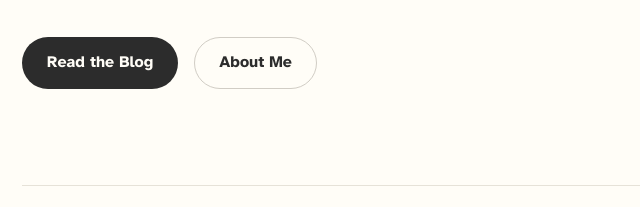
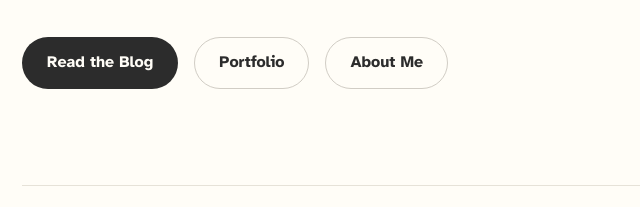
Before and after one commit to RazoBeckett/blog, an Astro site: page / in a window 1280 px wide. Shown: the part 372-579 px from the top of the page, 192-832 px from the left. Built offline with nearby package versions, Linux system fonts and the light colour scheme; Astro itself is replaced by a stand-in of ours.

Commit message:
feat(pages/index): add portfolio button to hero actions
Add a new "Portfolio" button linking to https://link.razobeckett.xyz/pfo?utm_source=blog in the hero actions section of the homepage.

```diff
--- a/src/pages/index.astro
+++ b/src/pages/index.astro
@@ -27,6 +27,7 @@ const recentPosts = (await getCollection('blog'))
 					</p>
 					<div class="hero-actions">
 						<a href="/blog" class="btn btn-primary">Read the Blog</a>
+						<a href="https://link.razobeckett.xyz/pfo?utm_source=blog" target="_blank" rel="noopener noreferrer" class="btn btn-secondary">Portfolio</a>
 						<a href="/about" class="btn btn-secondary">About Me</a>
 					</div>
 				</div>
```
